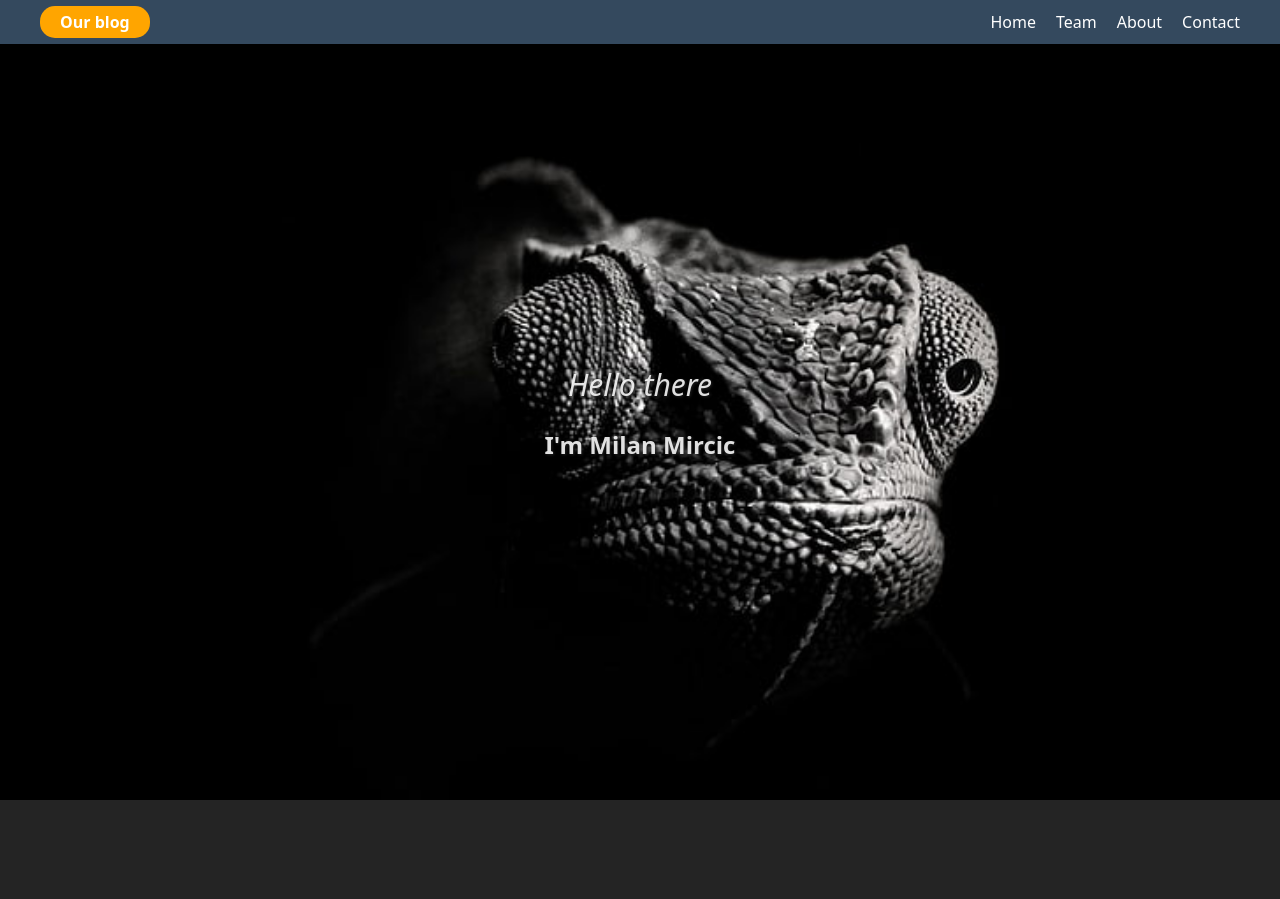
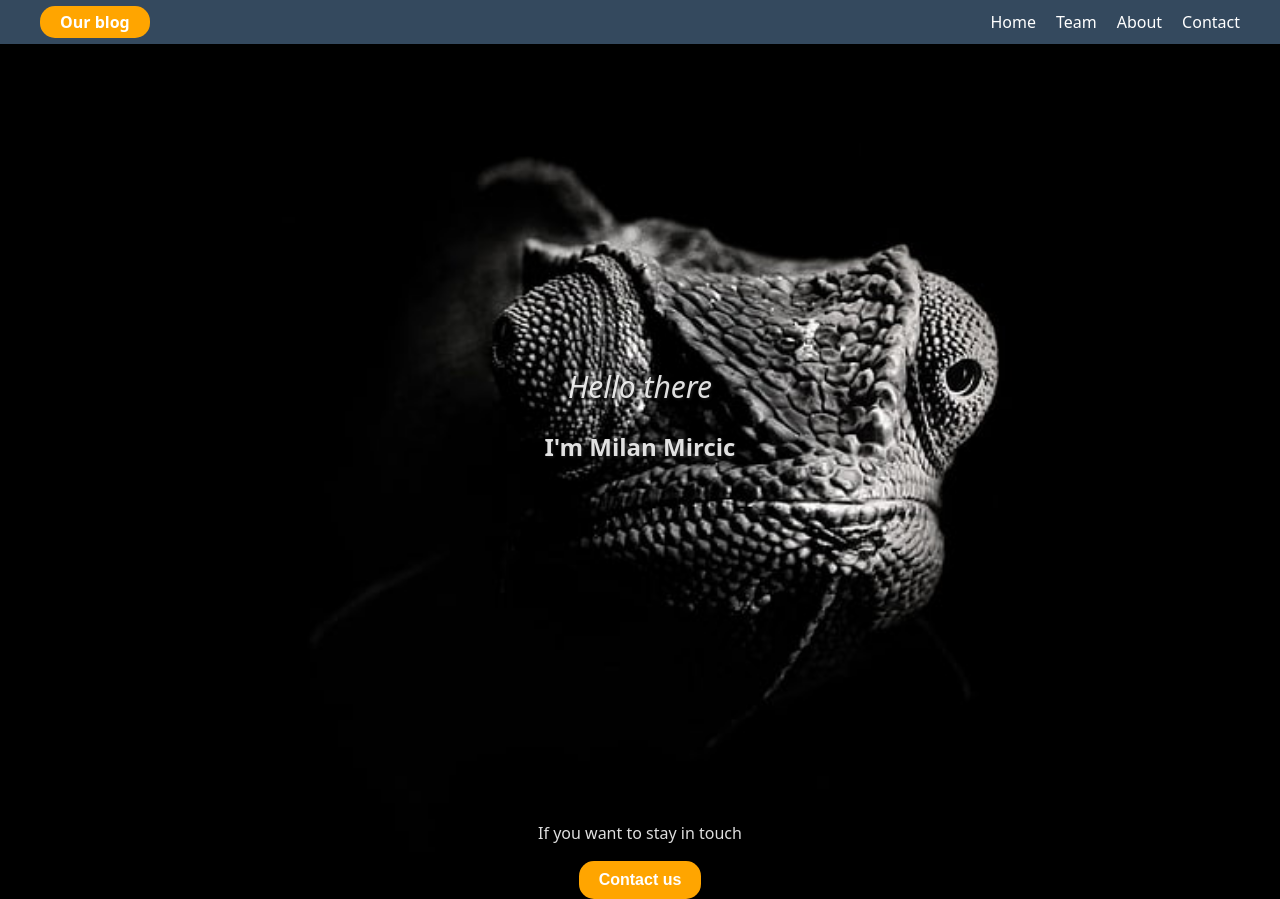
Before and after one commit to milan3991/react-demo, a React (Vite) app: page / in a window 1280 px wide. Before the commit the page ends 800 px from the top, so only its background shows below. Built offline with nearby package versions, Linux system fonts and the light colour scheme.

Commit message:
global_button

```diff
--- /dev/null
+++ b/src/components/GlobalButton/Button.jsx
@@ -0,0 +1,15 @@
+import React from 'react';
+import './style.button.css';
+import { Link } from 'react-router-dom';
+
+const Button = ({ text, link }) => {
+  return (
+    <Link to={link}>
+      <button className="button">
+        {text}
+      </button>
+    </Link>
+  );
+};
+
+export default Button;
--- /dev/null
+++ b/src/components/GlobalButton/style.button.css
@@ -0,0 +1,14 @@
+.button {
+    color: white;
+    background-color: orange;
+    border-radius: 15px;
+    padding: 10px 20px;
+    font-weight: bold;
+    border: none;
+    font-size: 16px;
+
+}
+
+.button:hover {
+    cursor: pointer;
+}
--- a/src/pages/About/about.style.css
+++ b/src/pages/About/about.style.css
@@ -5,9 +5,9 @@
     justify-content: center;
     width: 100%;
     min-height: 100vh;
-    background-color: white;
     color: black;
     max-width: 1300px;
+
 }
 
 .about_top {
@@ -24,6 +24,7 @@
     gap: 20px;
     margin-top: 50px;
     justify-content: center;
+
 }
 
 .bottom {
@@ -31,4 +32,5 @@
     flex-direction: column;
     align-items: center;
     justify-content: center;
+
 }
--- a/src/pages/Home/Home.jsx
+++ b/src/pages/Home/Home.jsx
@@ -1,11 +1,19 @@
+import Button from '../../components/GlobalButton/Button';
 import './home.style.css'
+
 
 const Home = () => {
     return (
-       <div className='home_wrapper'>
-    <span className='shadow hello'>Hello there</span>
-    <h2 className='shadow'>I'm Milan Mircic</h2>
-    </div>
+        <div className='home_wrapper'>
+            <div className='home_section'>
+                <span className='shadow hello'>Hello there</span>
+                <h2 className='shadow'>I'm Milan Mircic</h2>
+            </div>
+            <div className="contact_section">
+                <p>If you want to stay in touch</p>
+                <Button text="Contact us" link="/contact" />
+            </div>
+        </div>
     )
 };
 
--- a/src/pages/Home/home.style.css
+++ b/src/pages/Home/home.style.css
@@ -2,7 +2,7 @@
     display: flex;
     flex-direction: column;
     align-items: center;
-    justify-content: center;
+    justify-content: space-around;
     width: 100%;
     flex: 1;
     /* height: 90vh; */
@@ -10,6 +10,15 @@
     background-repeat: no-repeat;
     background-size: cover;
     max-width: 1300px;
+    text-align: center;
+}
+
+.home_section {
+    margin-top: 25%;
+}
+
+.contact_section {
+    margin-top: 25%;
 }
 
 .hello {
```
